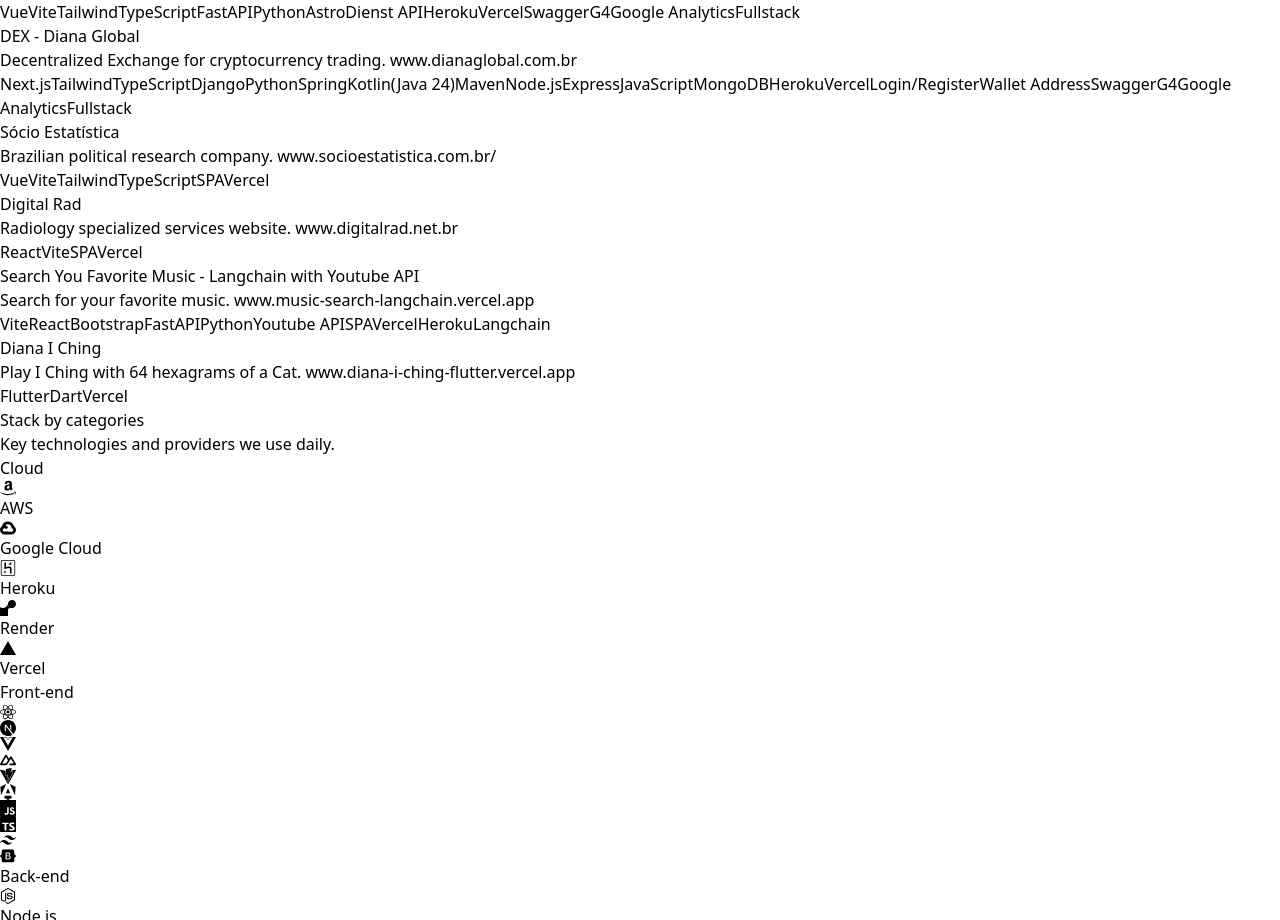
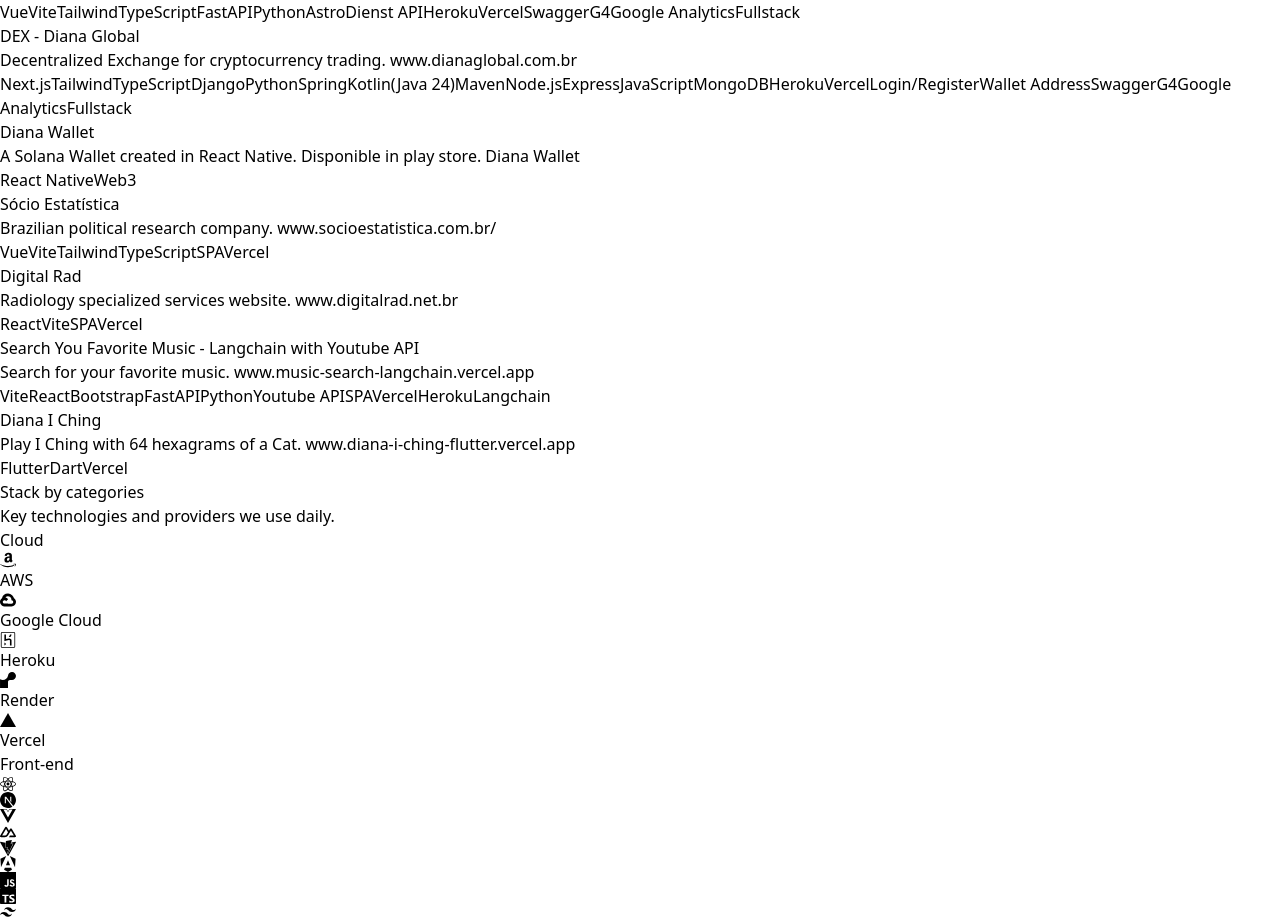
Before and after one commit to lmgaspa/andescore_landingpage, a React (Vite) app: page /#/ in a window 1280 px wide. Shown: the part 2864-3784 px from the top of the page. Built offline with nearby package versions, Linux system fonts and the light colour scheme; no server answers.

Commit message:
feat: add Diana Wallet project with React Native and Web3 stack

```diff
--- a/src/data/projects.ts
+++ b/src/data/projects.ts
@@ -16,6 +16,11 @@
     title: "DEX - Diana Global",
     desc: "Decentralized Exchange for cryptocurrency trading. www.dianaglobal.com.br",
     stack: ["Next.js", "Tailwind", "TypeScript", "Django", "Python", "Spring", "Kotlin(Java 24)", "Maven", "Node.js", "Express", "JavaScript", "MongoDB", "Heroku", "Vercel", "Login/Register", "Wallet Address", "Swagger", "G4", "Google Analytics", "Fullstack"],
+  },
+  {
+    title: "Diana Wallet",
+    desc: "A Solana Wallet created in React Native. Disponible in play store. Diana Wallet",
+    stack: ["React Native", "Web3"],
   },
   {
     title: "Sócio Estatística ",
```
